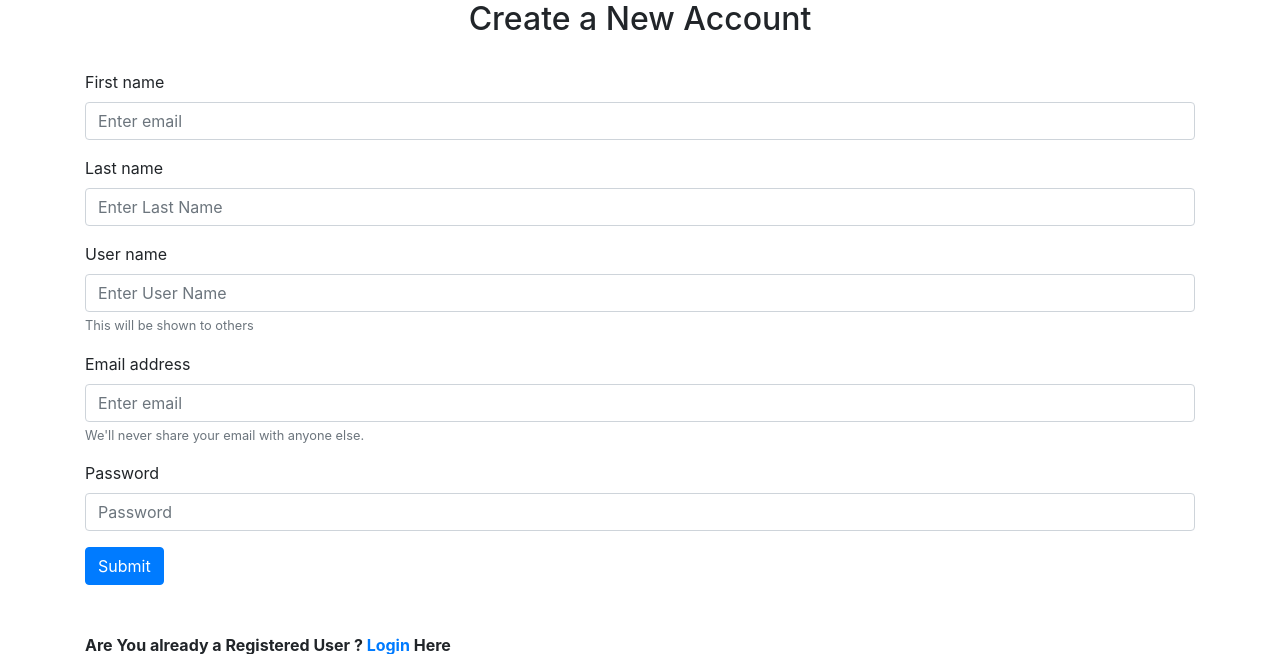
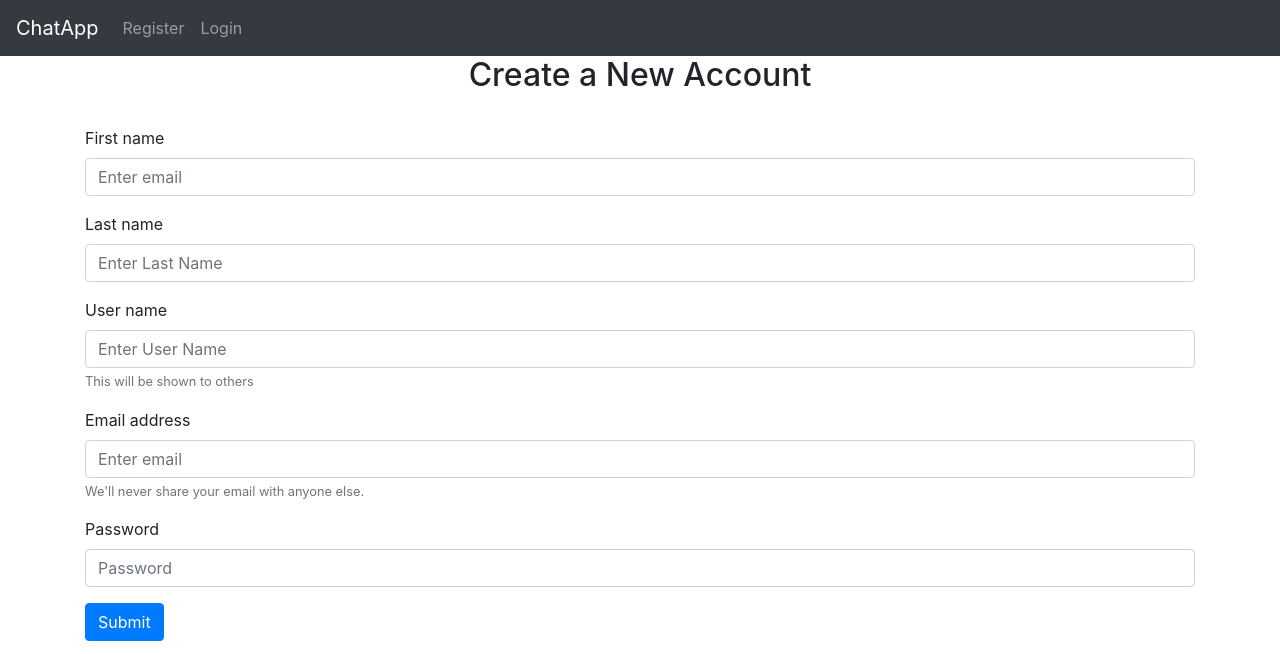
Before and after one commit to PATHAKABHISHEK/ChatWebApplication, a Django app: page / in a window 1280 px wide. Shown: the top 654 px of the page. Run offline with Django 3.2, Linux system fonts and the light colour scheme; some libraries are stand-ins or nearby versions.

Commit message:
added login page

```diff
--- a/chatapp/chat/templates/chat/base.html
+++ b/chatapp/chat/templates/chat/base.html
@@ -12,6 +12,25 @@
 
   </head>
   <body>
+    <nav class="navbar navbar-expand-lg navbar-dark bg- bg-dark">
+      <a class="navbar-brand" href="/">ChatApp</a>
+      <button class="navbar-toggler" type="button" data-toggle="collapse" data-target="#navbarSupportedContent" aria-controls="navbarSupportedContent" aria-expanded="false" aria-label="Toggle navigation">
+        <span class="navbar-toggler-icon"></span>
+      </button>
+
+    <div class="collapse navbar-collapse" id="navbarSupportedContent">
+      <ul class="navbar-nav mr-auto">
+        <li class="nav-item">
+          <a class="nav-link" href="/register">Register</a>
+        </li>
+        <li class="nav-item">
+          <a class="nav-link" href="/login">Login</a>
+        </li>
+      </ul>
+    </div>
+  </nav>
+
+
   {% block content %}
   {% endblock %}
   </body>
--- a/chatapp/chat/urls.py
+++ b/chatapp/chat/urls.py
@@ -17,5 +17,7 @@ from django.urls import path
 from chat import views
 
 urlpatterns = [
-    path('', views.register_login, name="register_login"),
+    path('', views.register, name="register"),
+    path('register/', views.register, name="register"),
+    path('login/', views.login, name="login")
 ]
--- a/chatapp/chat/views.py
+++ b/chatapp/chat/views.py
@@ -3,6 +3,10 @@ from django.http import HttpResponse
 
 # Create your views here.
 
-def register_login(request):
-    return render(request=request,template_name='chat/register_login.html',
-                    context={'title':'ChatApp'})
+def register(request):
+    return render(request=request,template_name='chat/register.html',
+                    context={'title':'Register Here'})
+
+def login(request):
+    return render(request=request,template_name='chat/login.html',
+                    context={'title':'Login Here'})
```
Also changed, not shown: chatapp/chat/templates/chat/login.html (added, +24 -0 lines), chatapp/chat/templates/chat/register.html (renamed from chatapp/chat/templates/chat/register_login.html).
